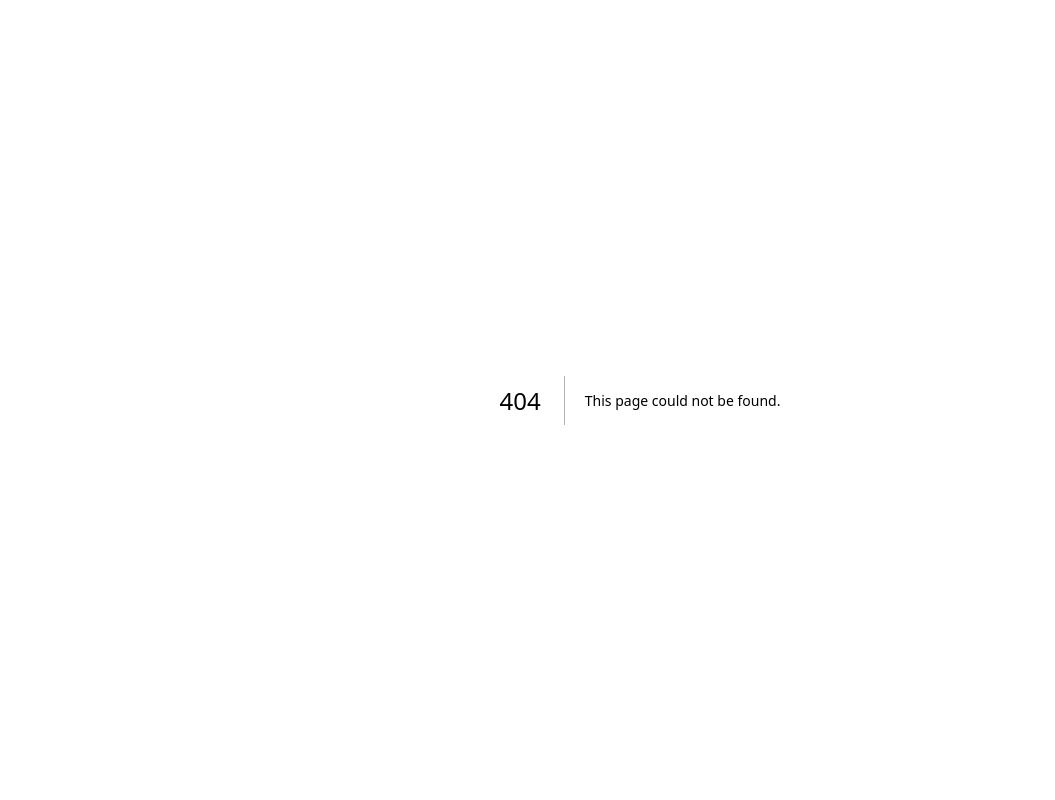
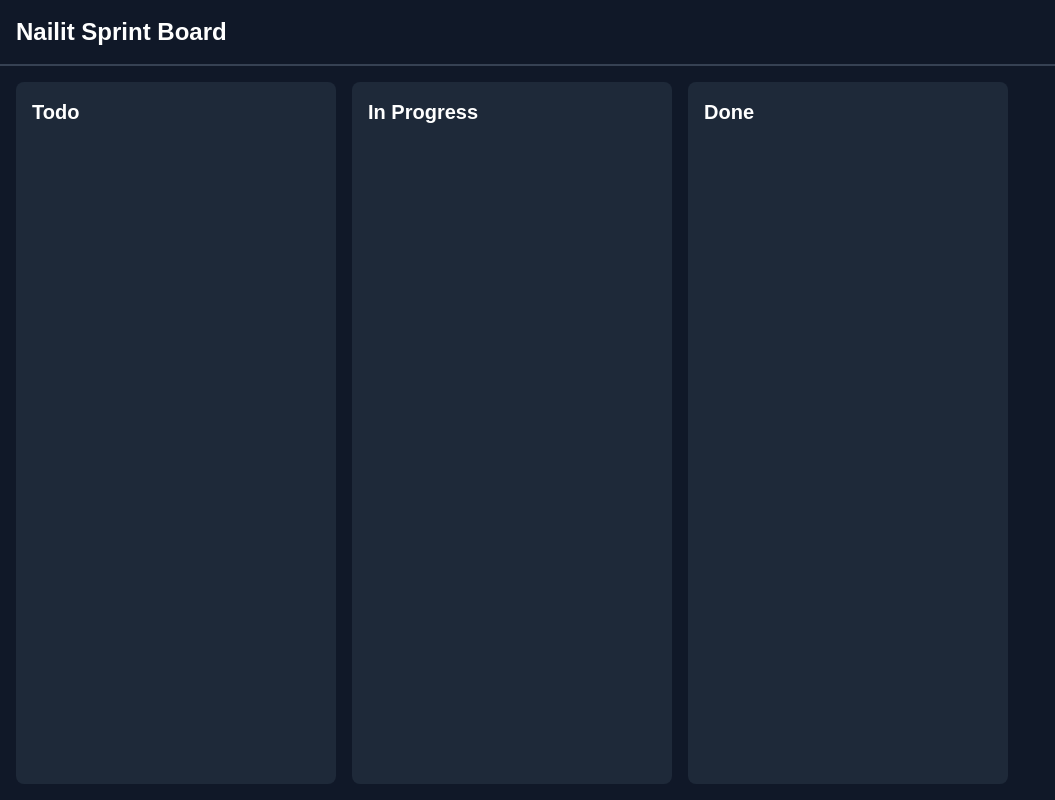
Before and after one commit to Kshitij264/nailit-sprint-board, a Next.js app: page /board in a window 1280 px wide. Before the commit this address had no page. Shown: the whole page, without its empty margins (0-1055 px from the left). Built offline with nearby package versions, Linux system fonts and the light colour scheme.

Commit message:
feat: initial project setup and basic board layout

```diff
--- /dev/null
+++ b/app/board/page.tsx
@@ -0,0 +1,37 @@
+export default function BoardPage() {
+  return (
+    <div className="flex h-screen flex-col bg-gray-900 text-white">
+      {/* Header */}
+      <header className="p-4 border-b-2 border-gray-700">
+        <h1 className="text-2xl font-bold">Nailit Sprint Board</h1>
+      </header>
+
+      {/* Board Columns */}
+      <main className="flex flex-grow p-4 space-x-4 overflow-x-auto">
+        {/* Todo Column */}
+        <div className="flex-shrink-0 w-80 bg-gray-800 rounded-lg p-4">
+          <h2 className="text-xl font-semibold mb-4">Todo</h2>
+          <div className="space-y-4">
+            {/* Task cards will go here */}
+          </div>
+        </div>
+
+        {/* In Progress Column */}
+        <div className="flex-shrink-0 w-80 bg-gray-800 rounded-lg p-4">
+          <h2 className="text-xl font-semibold mb-4">In Progress</h2>
+          <div className="space-y-4">
+            {/* Task cards will go here */}
+          </div>
+        </div>
+
+        {/* Done Column */}
+        <div className="flex-shrink-0 w-80 bg-gray-800 rounded-lg p-4">
+          <h2 className="text-xl font-semibold mb-4">Done</h2>
+          <div className="space-y-4">
+            {/* Task cards will go here */}
+          </div>
+        </div>
+      </main>
+    </div>
+  );
+}
--- a/app/page.tsx
+++ b/app/page.tsx
@@ -1,103 +1,7 @@
-import Image from "next/image";
-
 export default function Home() {
   return (
-    <div className="font-sans grid grid-rows-[20px_1fr_20px] items-center justify-items-center min-h-screen p-8 pb-20 gap-16 sm:p-20">
-      <main className="flex flex-col gap-[32px] row-start-2 items-center sm:items-start">
-        <Image
-          className="dark:invert"
-          src="/next.svg"
-          alt="Next.js logo"
-          width={180}
-          height={38}
-          priority
-        />
-        <ol className="font-mono list-inside list-decimal text-sm/6 text-center sm:text-left">
-          <li className="mb-2 tracking-[-.01em]">
-            Get started by editing{" "}
-            <code className="bg-black/[.05] dark:bg-white/[.06] font-mono font-semibold px-1 py-0.5 rounded">
-              app/page.tsx
-            </code>
-            .
-          </li>
-          <li className="tracking-[-.01em]">
-            Save and see your changes instantly.
-          </li>
-        </ol>
-
-        <div className="flex gap-4 items-center flex-col sm:flex-row">
-          <a
-            className="rounded-full border border-solid border-transparent transition-colors flex items-center justify-center bg-foreground text-background gap-2 hover:bg-[#383838] dark:hover:bg-[#ccc] font-medium text-sm sm:text-base h-10 sm:h-12 px-4 sm:px-5 sm:w-auto"
-            href="https://vercel.com/new?utm_source=create-next-app&utm_medium=appdir-template-tw&utm_campaign=create-next-app"
-            target="_blank"
-            rel="noopener noreferrer"
-          >
-            <Image
-              className="dark:invert"
-              src="/vercel.svg"
-              alt="Vercel logomark"
-              width={20}
-              height={20}
-            />
-            Deploy now
-          </a>
-          <a
-            className="rounded-full border border-solid border-black/[.08] dark:border-white/[.145] transition-colors flex items-center justify-center hover:bg-[#f2f2f2] dark:hover:bg-[#1a1a1a] hover:border-transparent font-medium text-sm sm:text-base h-10 sm:h-12 px-4 sm:px-5 w-full sm:w-auto md:w-[158px]"
-            href="https://nextjs.org/docs?utm_source=create-next-app&utm_medium=appdir-template-tw&utm_campaign=create-next-app"
-            target="_blank"
-            rel="noopener noreferrer"
-          >
-            Read our docs
-          </a>
-        </div>
-      </main>
-      <footer className="row-start-3 flex gap-[24px] flex-wrap items-center justify-center">
-        <a
-          className="flex items-center gap-2 hover:underline hover:underline-offset-4"
-          href="https://nextjs.org/learn?utm_source=create-next-app&utm_medium=appdir-template-tw&utm_campaign=create-next-app"
-          target="_blank"
-          rel="noopener noreferrer"
-        >
-          <Image
-            aria-hidden
-            src="/file.svg"
-            alt="File icon"
-            width={16}
-            height={16}
-          />
-          Learn
-        </a>
-        <a
-          className="flex items-center gap-2 hover:underline hover:underline-offset-4"
-          href="https://vercel.com/templates?framework=next.js&utm_source=create-next-app&utm_medium=appdir-template-tw&utm_campaign=create-next-app"
-          target="_blank"
-          rel="noopener noreferrer"
-        >
-          <Image
-            aria-hidden
-            src="/window.svg"
-            alt="Window icon"
-            width={16}
-            height={16}
-          />
-          Examples
-        </a>
-        <a
-          className="flex items-center gap-2 hover:underline hover:underline-offset-4"
-          href="https://nextjs.org?utm_source=create-next-app&utm_medium=appdir-template-tw&utm_campaign=create-next-app"
-          target="_blank"
-          rel="noopener noreferrer"
-        >
-          <Image
-            aria-hidden
-            src="/globe.svg"
-            alt="Globe icon"
-            width={16}
-            height={16}
-          />
-          Go to nextjs.org →
-        </a>
-      </footer>
-    </div>
+    <main>
+      {/* We'll add a redirect here later */}
+    </main>
   );
 }
--- /dev/null
+++ b/db.json
@@ -0,0 +1,40 @@
+{
+  "tasks": [
+    {
+      "id": "1",
+      "title": "Wire nav",
+      "description": "Sketch top nav",
+      "status": "todo",
+      "priority": "medium",
+      "createdAt": "2025-01-01T10:00:00Z",
+      "updatedAt": "2025-01-01T10:00:00Z"
+    },
+    {
+      "id": "2",
+      "title": "Build card",
+      "description": "Create the main task card component",
+      "status": "todo",
+      "priority": "high",
+      "createdAt": "2025-01-02T10:00:00Z",
+      "updatedAt": "2025-01-02T10:00:00Z"
+    },
+    {
+      "id": "3",
+      "title": "Implement D&D",
+      "description": "Add drag and drop functionality",
+      "status": "inprogress",
+      "priority": "high",
+      "createdAt": "2025-01-03T10:00:00Z",
+      "updatedAt": "2025-01-03T10:00:00Z"
+    },
+    {
+      "id": "4",
+      "title": "Deploy to Vercel",
+      "description": "Setup production deployment",
+      "status": "done",
+      "priority": "low",
+      "createdAt": "2025-01-04T10:00:00Z",
+      "updatedAt": "2025-01-04T10:00:00Z"
+    }
+  ]
+}
```
Also changed, not shown: package.json (+13 -11 lines), 1 other file (tests, documents, lock files or other folders).
